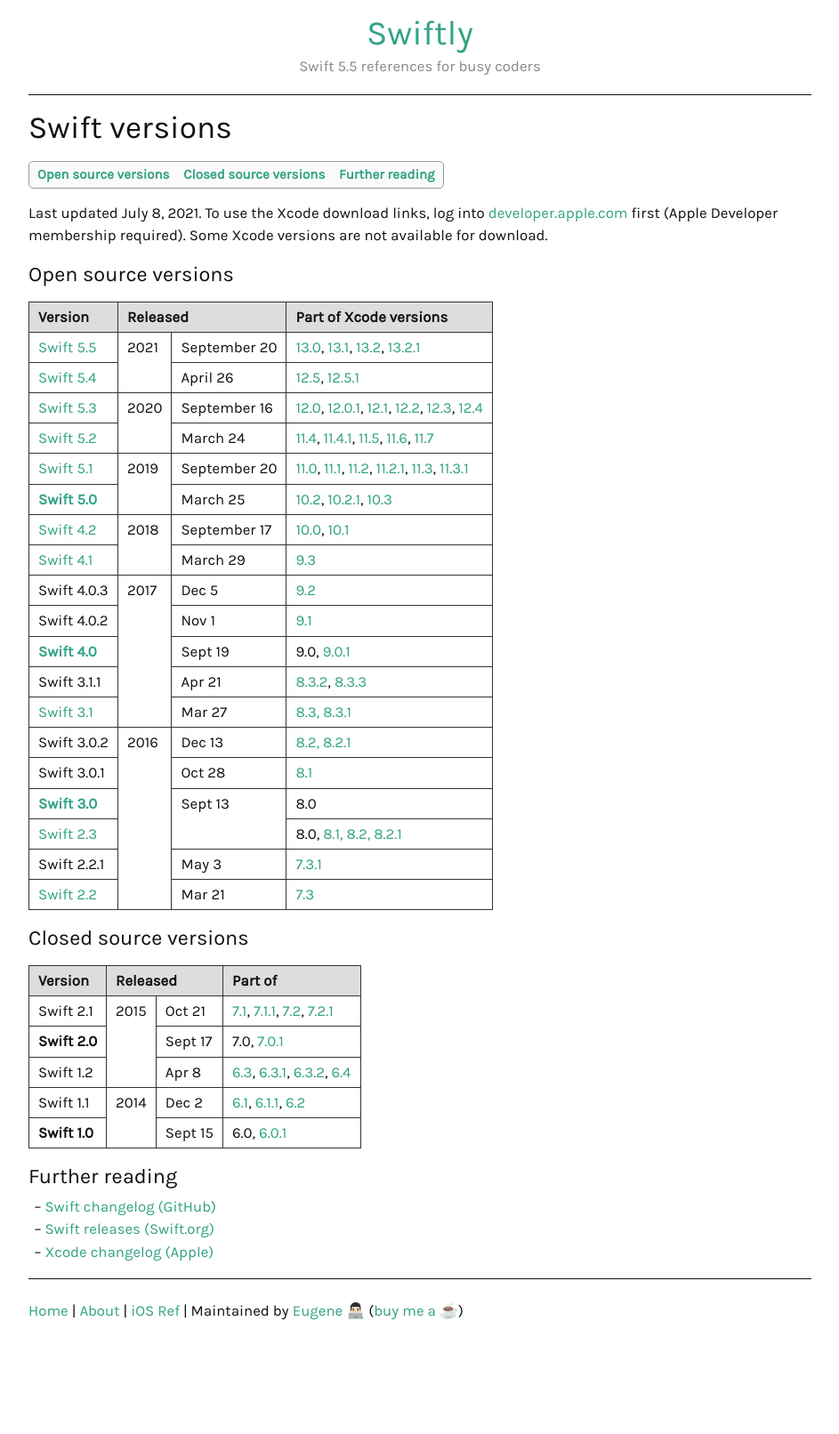
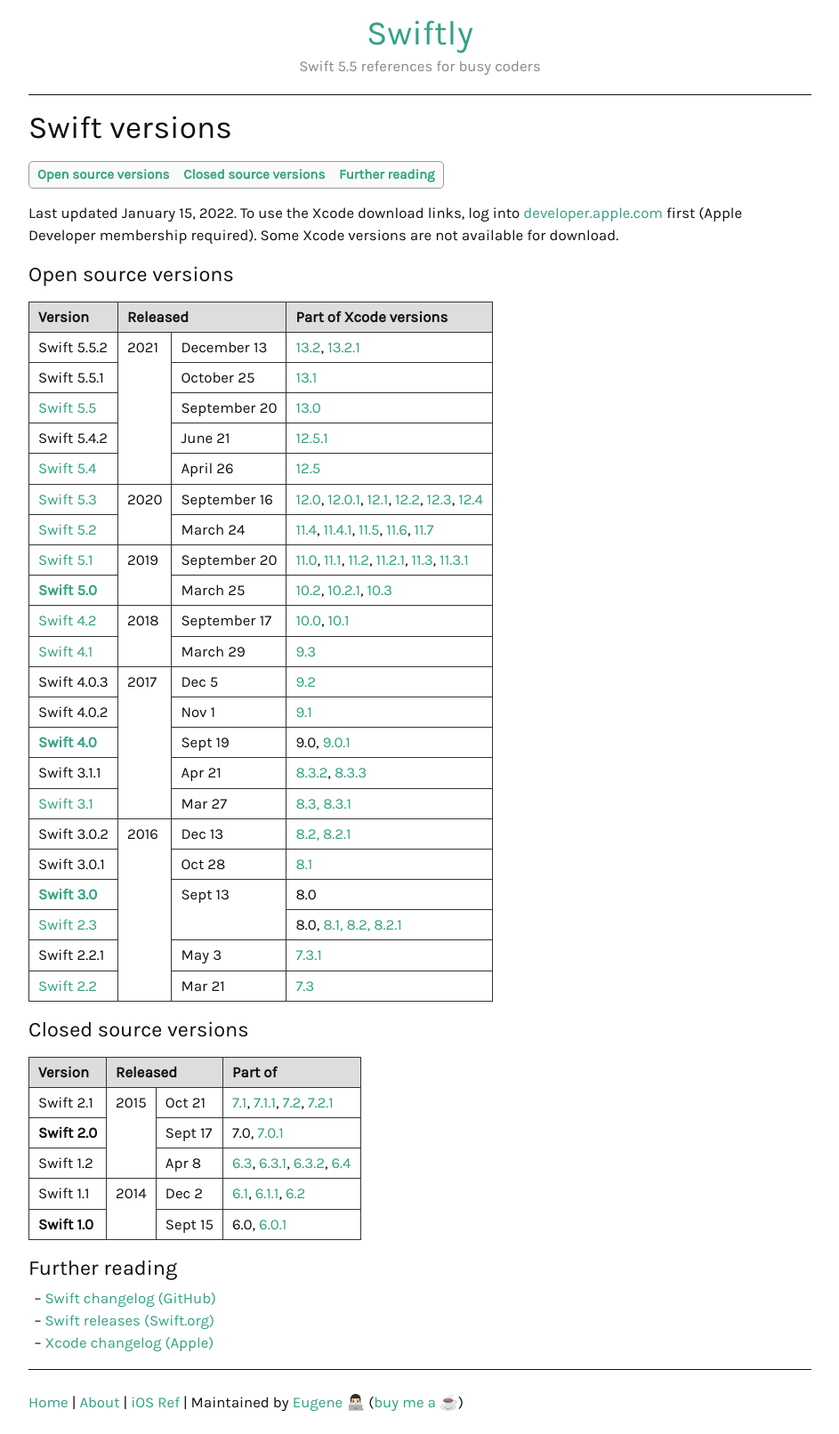
Before and after one commit to ebelinski/swiftly, a Jekyll site: the page built from _guides/swift-versions.md, in a window 1280 px wide. Shown: the whole page at 89% size, without its empty margins (168-1111 px from the left). Built offline with Jekyll 4.4.1, drawn with Linux system fonts in a browser that asks for light colours; comment, search, counter and statistics services are not loaded; before the commit the page ends 1510 px from its top, so only the background shows below that.

Commit message:
Added minor Swift 5.5 and 5.4 versions.

```diff
--- a/_guides/swift-versions.md
+++ b/_guides/swift-versions.md
@@ -12,7 +12,7 @@ redirect_from:
 {:toc}
 </div>
 
-Last updated July 8, 2021. To use the Xcode download links, log into [developer.apple.com](https://developer.apple.com/) first (Apple Developer membership required). Some Xcode versions are not available for download.
+Last updated January 15, 2022. To use the Xcode download links, log into [developer.apple.com](https://developer.apple.com/) first (Apple Developer membership required). Some Xcode versions are not available for download.
 
 ### Open source versions
 
@@ -23,16 +23,36 @@ Last updated July 8, 2021. To use the Xcode download links, log into [developer.
     <th>Part of Xcode versions</th>
   </tr>
   <tr>
+    <td>Swift 5.5.2</td>
+    <td rowspan="5">2021</td>
+    <td>December 13</td>
+    <td>
+      <a href="https://developer.apple.com/services-account/download?path=/Developer_Tools/Xcode_13.2/Xcode_13.2.xip">13.2</a>,
+      <a href="https://developer.apple.com/services-account/download?path=/Developer_Tools/Xcode_13.2.1/Xcode_13.2.1.xip">13.2.1</a>
+    </td>
+  </tr>
+  <tr>
+    <td>Swift 5.5.1</td>
+    <td>October 25</td>
+    <td>
+      <a href="https://developer.apple.com/services-account/download?path=/Developer_Tools/Xcode_13.1/Xcode_13.1.xip">13.1</a>
+    </td>
+  </tr>
+  <tr>
     <td>
       <a href="https://swift.org/blog/swift-5-5-released/">Swift 5.5</a>
     </td>
-    <td rowspan="2">2021</td>
     <td>September 20</td>
     <td>
-      <a href="https://developer.apple.com/services-account/download?path=/Developer_Tools/Xcode_13/Xcode_13.xip">13.0</a>,
-      <a href="https://developer.apple.com/services-account/download?path=/Developer_Tools/Xcode_13.1/Xcode_13.1.xip">13.1</a>,
-      <a href="https://developer.apple.com/services-account/download?path=/Developer_Tools/Xcode_13.2/Xcode_13.2.xip">13.2</a>,
-      <a href="https://developer.apple.com/services-account/download?path=/Developer_Tools/Xcode_13.2.1/Xcode_13.2.1.xip">13.2.1</a>
+      <a href="https://developer.apple.com/services-account/download?path=/Developer_Tools/Xcode_13/Xcode_13.xip">13.0</a>
+    </td>
+  </tr>
+  <tr>
+    <td>Swift 5.4.2
+    </td>
+    <td>June 21</td>
+    <td>
+      <a href="https://download.developer.apple.com/Developer_Tools/Xcode_12.5.1/Xcode_12.5.1.xip">12.5.1</a>
     </td>
   </tr>
   <tr>
```
Also changed, not shown: other parts of _guides/swift-versions.md (+1 -2 lines).
